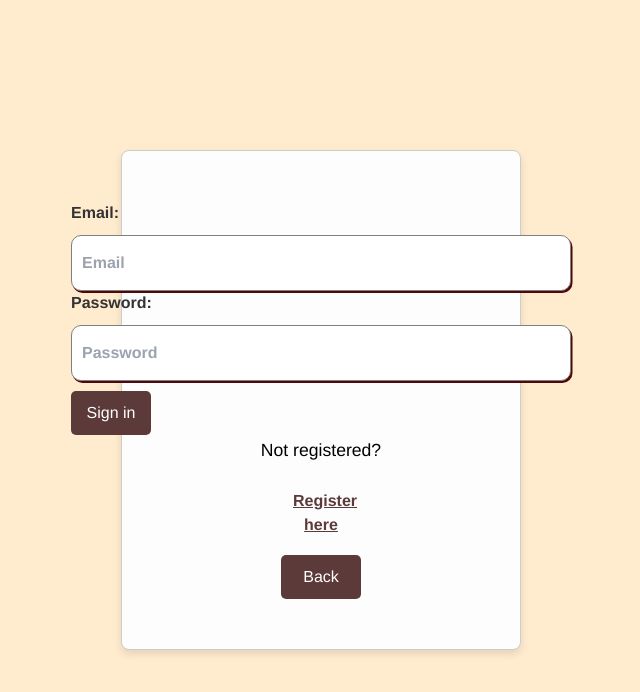
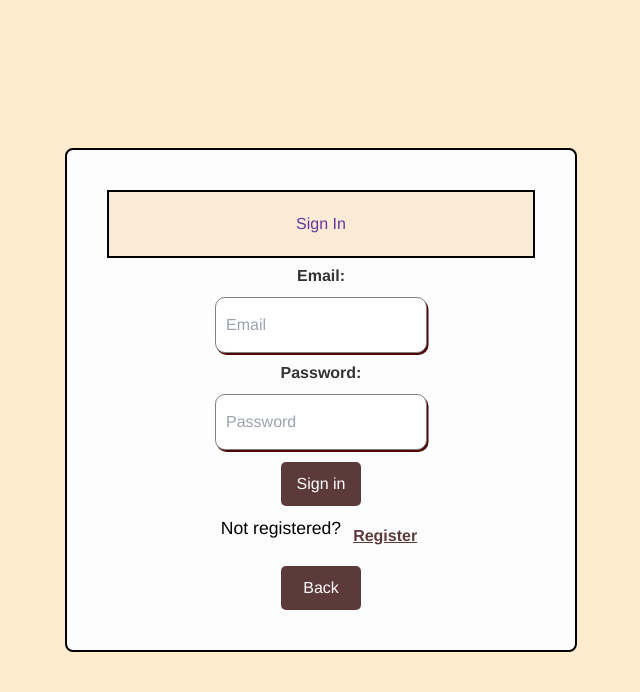
Before and after one commit to nairobi-J/Home_rental_Website, a React (Vite) app in the folder Basha-Vara/: page /signIn in a window 1280 px wide. Shown: the top 692 px of the page, without its empty margins (319-959 px from the left). Built offline with nearby package versions, Linux system fonts and the light colour scheme; a web font is replaced by a local one.

Commit message:
modified sign in, will try to add prperty list, solved design issues in listing details

```diff
--- a/Basha-Vara/src/App.jsx
+++ b/Basha-Vara/src/App.jsx
@@ -17,6 +17,7 @@ import CreateList from './components/CreateList';
 import ListingDetails from './components/ListingDetails';
 import Listings from './components/Listings';
 import SearchBar from './components/SearchBar';
+import PropertyList from './components/PropertyList';
 
 function AppContent(){
 
@@ -43,6 +44,7 @@ function AppContent(){
           <Route path='/listings/:listingId' element={<ListingDetails />} />
           <Route path='/listings' element={<Listings />} />
           <Route path='/listings/search/:search' element={<SearchBar />} />
+          <Route path = '/propertyList' element = {<PropertyList />} />
 
 
         </Routes>
--- /dev/null
+++ b/Basha-Vara/src/components/ListingCard2.jsx
@@ -0,0 +1,31 @@
+import React from 'react';
+import { useNavigate } from 'react-router';
+import { useSelector } from 'react-redux';
+const ListingCard2 = (
+    {
+        listingId,
+        creator,
+        listingPhotoPaths,
+        city,
+        district,
+        thana,
+        category,
+        type,
+        price,
+        targetCreator
+    }
+) => {
+    const navigate = useNavigate();
+    const [currentIndex, setCurrentIndex] = useState(0);
+    if (creator !== targetCreator) {
+        return null;
+      }
+  return (
+    <div>
+
+
+    </div>
+  );
+}
+
+export default ListingCard2;
--- a/Basha-Vara/src/components/ListingDetails.jsx
+++ b/Basha-Vara/src/components/ListingDetails.jsx
@@ -114,13 +114,13 @@ const ListingDetails = () => {
         <div className={styles['list']}>
 
           <div>
-            <p>Here is the details:</p>
+            <h1><u>Here is the details:</u></h1>
           </div>
 
        <div className={styles['listing-details']}>
 
            <div className={styles['title']}>
-               <h1>Title:{listing.title}</h1>
+               <h2>Title:{listing.title}</h2>
            </div>
            <div className={styles['photos']}>
                <h1>Photos:</h1>
@@ -141,10 +141,12 @@ const ListingDetails = () => {
             <p></p>
            <hr />
            <div className={styles['creator']}>
-               {creator && creator.profileImagePath ? (
+               {creator && creator.profileImagePath  ? (
                    <>
                        <img src={`http://localhost:3000/${creator.profileImagePath.replace("public", "")}`} alt="creator" />
-                       <h3>Created by {creator.name}</h3>
+                       <h3>Created by {creator.name}, Contact:{creator.contact}</h3>
+
+
                    </>
                ) : (
                    <p>Creator information not available.</p>
@@ -154,8 +156,12 @@ const ListingDetails = () => {
            <h3>Description</h3>
            <p>{listing.description}</p>
            <hr />
-           <h3>{listing.highlight}</h3>
+           <h3>HighLights</h3>
+           <p>{listing.highlight}</p>
+           <hr />
+           <h3>Details</h3>
            <p>{listing.highlightDetails}</p>
+           <hr />
            <div className={styles['rent']}>
                <div>
                    <h2>What this place offers</h2>
--- a/Basha-Vara/src/components/ListingDetails.module.css
+++ b/Basha-Vara/src/components/ListingDetails.module.css
@@ -1,5 +1,11 @@
 .list{
     padding-top: 100px;
+    h2{
+
+        box-shadow: #333 4px;
+        background-color: rgb(241, 210, 170);
+        display: flex;
+    }
 }
 
 .listingDetails {
@@ -19,6 +25,7 @@
    margin-left: 10px;
 
     border: 2px solid black;
+
 
 
 }
@@ -109,7 +116,7 @@
 .button:hover {
     background-color: #45a049;
 }
-input {
+/* input {
     border: 1px solid grey;
     padding: 15px 10px;
     border-radius: 10px;
@@ -120,7 +127,7 @@ input {
     &:focus {
         outline: none;
     }
-}
+} */
 textarea {
     border: 1px solid grey;
     padding: 15px 10px;
--- /dev/null
+++ b/Basha-Vara/src/components/PropertyList.jsx
@@ -0,0 +1,13 @@
+import React from 'react';
+
+const PropertyList = () => {
+  return (
+    <div>
+      <h1>List Of My Properties:</h1>
+
+
+    </div>
+  );
+}
+
+export default PropertyList;
--- a/Basha-Vara/src/components/SignIn.jsx
+++ b/Basha-Vara/src/components/SignIn.jsx
@@ -55,9 +55,15 @@ const SignIn = () => {
     <>
 
       <div className={styles.login}>
+
         <div className={styles.signInContainer}>
-          <form onSubmit={handleSubmit}>
+
+          <div className={styles.formContainer}>
+
+          <h2>Sign In</h2>
+          <form onSubmit={handleSubmit} >
             <div className={styles.formGroup}>
+
               <label className={styles.label}>Email: </label>
               <input
                 className={styles.input}
@@ -79,13 +85,22 @@ const SignIn = () => {
                 required
               />
             </div>
+            <div className={styles.reg}>
+            <button type='submit' className={styles.button}>Sign in</button>
+            </div>
 
-              <button type='submit' className={styles.button}>Sign in</button>
           </form>
+          </div>
+          <div className={styles.reg}>
           <p>Not registered?
 
-          </p> <button onClick = {handleClick} className={styles.linkButton}>Register here</button>
-          <button onClick={() => navigate('/')} className={styles.button}>Back</button>
+</p> <button onClick = {handleClick} className={styles.linkButton}>Register</button>
+
+          </div>
+          <div className={styles.reg}><button onClick={() => navigate('/')} className={styles.button}>Back</button></div>
+
+
+
         </div>
       </div>
     </>
--- a/Basha-Vara/src/components/SignIn.module.css
+++ b/Basha-Vara/src/components/SignIn.module.css
@@ -1,43 +1,46 @@
 .login {
     display: flex;
-    justify-content: center;
+   justify-content: center;
     align-items: center;
     height: 100vh;
+
+
 }
 
 
 .signInContainer {
-    display: flex;
-    flex-direction: column;
-    align-items: center;
-    padding: 50px;
-    margin-top: 50px;
-    margin-bottom: 50px;
+
+
+    border: 2px solid black;
 
     background-color: #fdfdfd;
-    border: 1px solid #ccc;
     border-radius: 8px;
-    width: 400px;
-    box-shadow: 0 4px 8px rgba(0, 0, 0, 0.1);
+    width: 40%;
+    padding: 40px;
+    h2{
+        border: 2px solid black;
+        box-shadow: #333 4px;
+    }
+
 }
 
-.form {
-    display: flex;
-    flex-direction: column;
-    width: 100%;
-    /* gap: 100px; */
-}
+
 
 .formGroup {
     display: flex;
     flex-direction: column;
-    gap: 5px;
+    justify-content: center;
+    align-items: center;
+    padding: 2px;
+
 }
 
 .label {
+
     font-weight: bold;
     color: #333;
     margin-bottom: 5px;
+    padding:4px 4px 4px 4px ;
 }
 
 .errorMessage {
@@ -47,6 +50,7 @@
 }
 
 .button {
+
     background-color: #5d3a3a;
     color: #fff;
 
@@ -65,7 +69,7 @@
 }
 
 .footer {
-    margin-top: 200px;
+
     text-align: center;
 }
 
@@ -81,3 +85,22 @@
 .linkButton:hover {
     color: #3a2424;
 }
+input {
+    border: 1px solid grey;
+    padding: 15px 10px;
+    border-radius: 10px;
+    font-size: 16px;
+
+    width: 50%;
+
+    &:focus {
+        outline: none;
+    }
+}
+.reg{
+    display: flex;
+    flex-direction: row;
+    align-items: center;
+    justify-content: center;
+
+}
```
